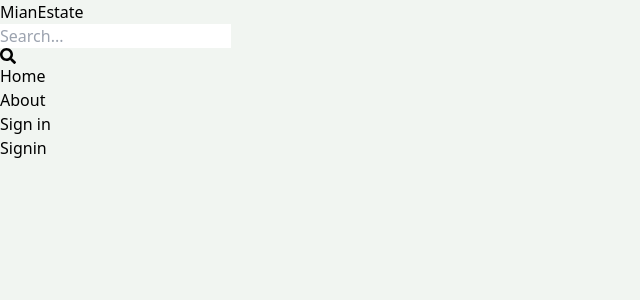
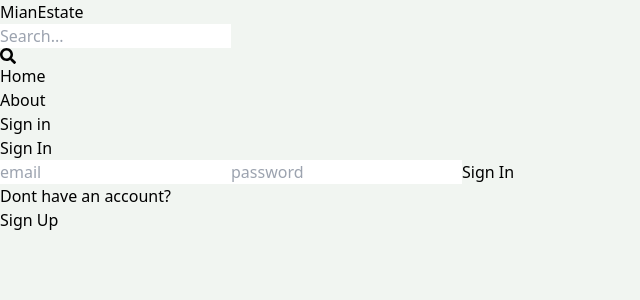
Before and after one commit to miankks/mern-estate, a React (Vite) app in the folder client/: page /signin in a window 1280 px wide. Shown: the top 300 px of the page, without its empty margins (0-640 px from the left). Built offline with nearby package versions, Linux system fonts and the light colour scheme.

Commit message:
complete sign in page functionality

```diff
--- a/client/src/pages/SignUp.jsx
+++ b/client/src/pages/SignUp.jsx
@@ -56,7 +56,7 @@
       <div className="flex gap-2 mt-5">
         <p>Have an account?</p>
         <Link to={'/signin'}>
-          <span className='text-blue-700'>Sign Up</span>
+          <span className='text-blue-700'>Sign In</span>
         </Link>
       </div>
       {error && <p className='text-red-500 mt-5'>{error}</p>}
--- a/client/src/pages/Signin.jsx
+++ b/client/src/pages/Signin.jsx
@@ -1,9 +1,64 @@
-import React from 'react'
+import React, { useState } from 'react'
+import { Link, useNavigate } from 'react-router-dom'
 
-export default function Signin() {
+export default function SignIn() {
+  const [formData, setFormData] = useState({});
+  const [error, setError] = useState(null);
+  const [loading, setLoading] = useState(false);
+  const navigate = useNavigate();
+
+
+  const handleChange = (e) => {
+    setFormData({
+      ...formData, [e.target.id] : e.target.value
+    })
+  }
+
+  const handleSubmit = async (e) => {
+    e.preventDefault();
+
+
+    try {
+      setLoading(true);
+      const res = await fetch('/api/auth/signin',
+      {
+        method: 'POST',
+        headers: {
+          'Content-Type': 'application/json',
+        },
+        body: JSON.stringify(formData)
+      });
+      const data = await res.json();
+      if (data.success === false) {
+        setLoading(false)
+        setError(false)
+        return;
+      }
+      setLoading(false)
+      setError(null)
+      navigate('/');
+    } catch (error) {
+      setLoading(false);
+      setError(error.message)
+    }
+  }
   return (
-    <div>
-      Signin
+    <div className='p-3 max-w-lg mx-auto'>
+      <h1 className='text-3xl text-center font-semibold my-7'>Sign In</h1>
+      <form onSubmit={handleSubmit} className='flex flex-col gap-4 '>
+        <input type='email' placeholder='email' className='border p-3 rounded-lg' id='email' onChange={handleChange}/>
+        <input type='password' placeholder='password' className='border p-3 rounded-lg' id='password' onChange={handleChange}/>
+        <button disabled={loading} className='bg-slate-700 text-white p-3 rounded-lg uppercase hover:opacity-95 disabled:opacity-80'>
+          {loading? 'loading...' : 'Sign In'}
+        </button>
+      </form>
+      <div className="flex gap-2 mt-5">
+        <p>Dont have an account?</p>
+        <Link to={'/signup'}>
+          <span className='text-blue-700'>Sign Up</span>
+        </Link>
+      </div>
+      {error && <p className='text-red-500 mt-5'>{error}</p>}
     </div>
   )
 }
```
